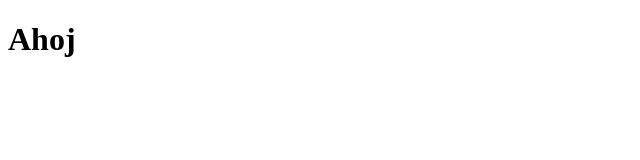
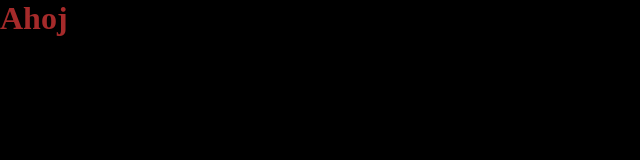
Before and after one commit to michalosMiko/kniha4, a plain HTML site: page index.html in a window 1280 px wide. Shown: the whole page, without its empty margins (0-640 px from the left). Drawn offline with Linux system fonts and the light colour scheme.

Commit message:
druhaCap

```diff
--- a/index.html
+++ b/index.html
@@ -5,6 +5,7 @@
     <meta http-equiv="X-UA-Compatible" content="IE=edge">
     <meta name="viewport" content="width=h1, initial-scale=1.0">
     <title>Document</title>
+    <link rel="stylesheet" href="style.css">
 </head>
 <body>
     <h1>Ahoj</h1>
--- a/style.css
+++ b/style.css
@@ -0,0 +1,9 @@
+*{
+    margin: 0;
+    padding: 0;
+    background-color: black;
+}
+
+h1{
+    color: brown;
+}
```
Also changed, not shown: kapitola2.txt (added).
